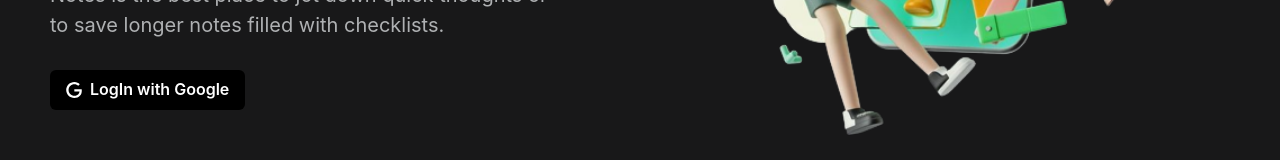
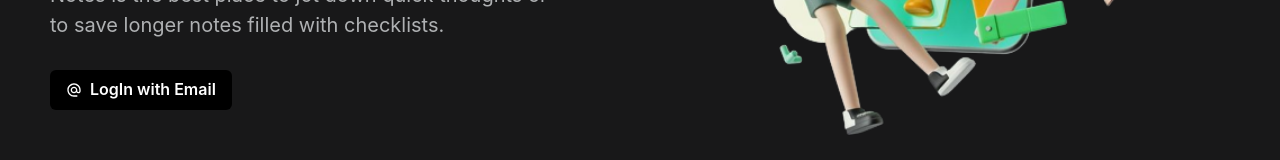
Before and after one commit to devtofunmi/Nnote, a React (Vite) app: page / in a window 1280 px wide. Shown: the part 440-600 px from the top of the page. Built offline with nearby package versions, Linux system fonts and the light colour scheme.

Commit message:
change the name and the icon of the gmail button

```diff
--- a/src/pages/LandingPage.jsx
+++ b/src/pages/LandingPage.jsx
@@ -3,6 +3,7 @@ import React from "react";
 import note from "../assets/note.png";
 import FeaturesCard from "../components/FeaturesCard";
 import { SiGoogle } from "react-icons/si";
+import { MdOutlineAlternateEmail } from "react-icons/md";
 const LandingPage = () => {
   return (
     <>
@@ -30,12 +31,12 @@ const LandingPage = () => {
               bg={"black"}
               color={"white"}
               colorScheme="teal"
-              leftIcon={<SiGoogle />}
+              leftIcon={<MdOutlineAlternateEmail />}
               _hover={{
                 color: "#4cbf87",
               }}
             >
-              LogIn with Google
+              LogIn with Email
             </Button>
           </Flex>
         </Box>
```
